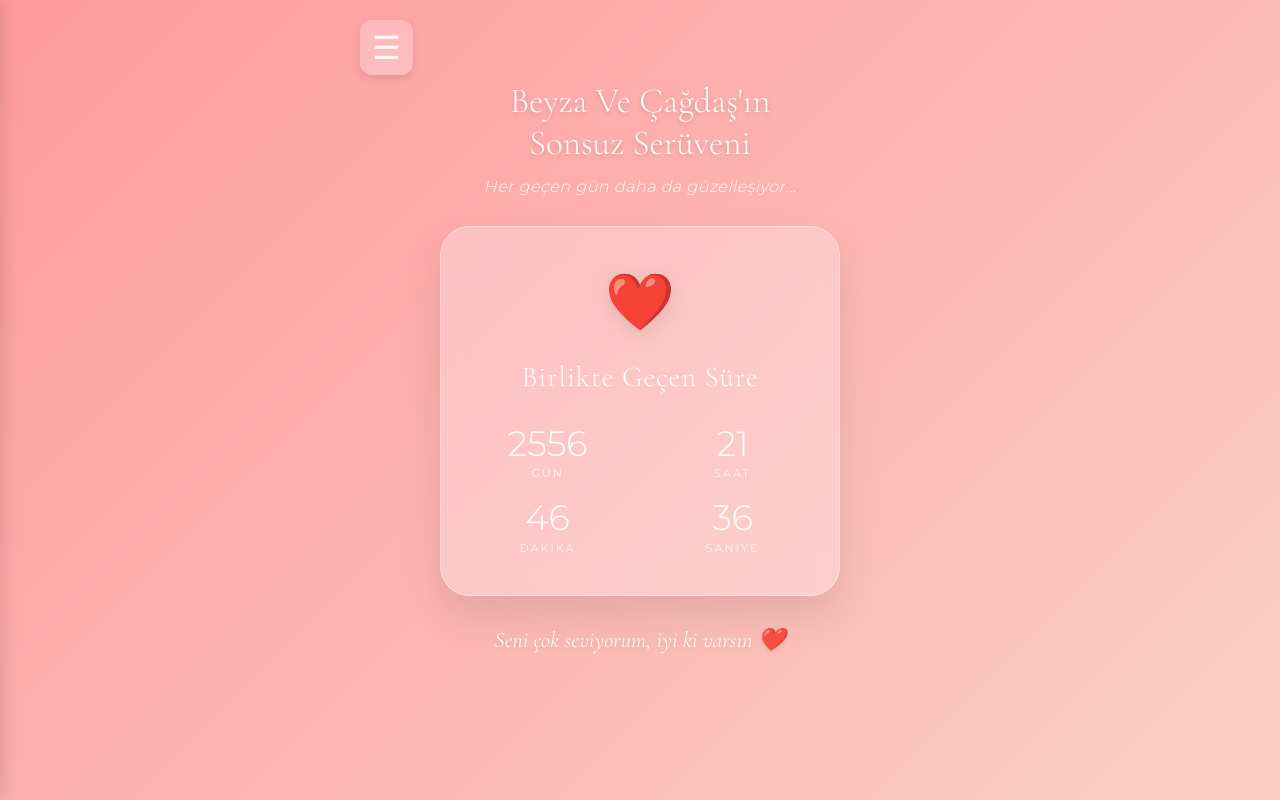
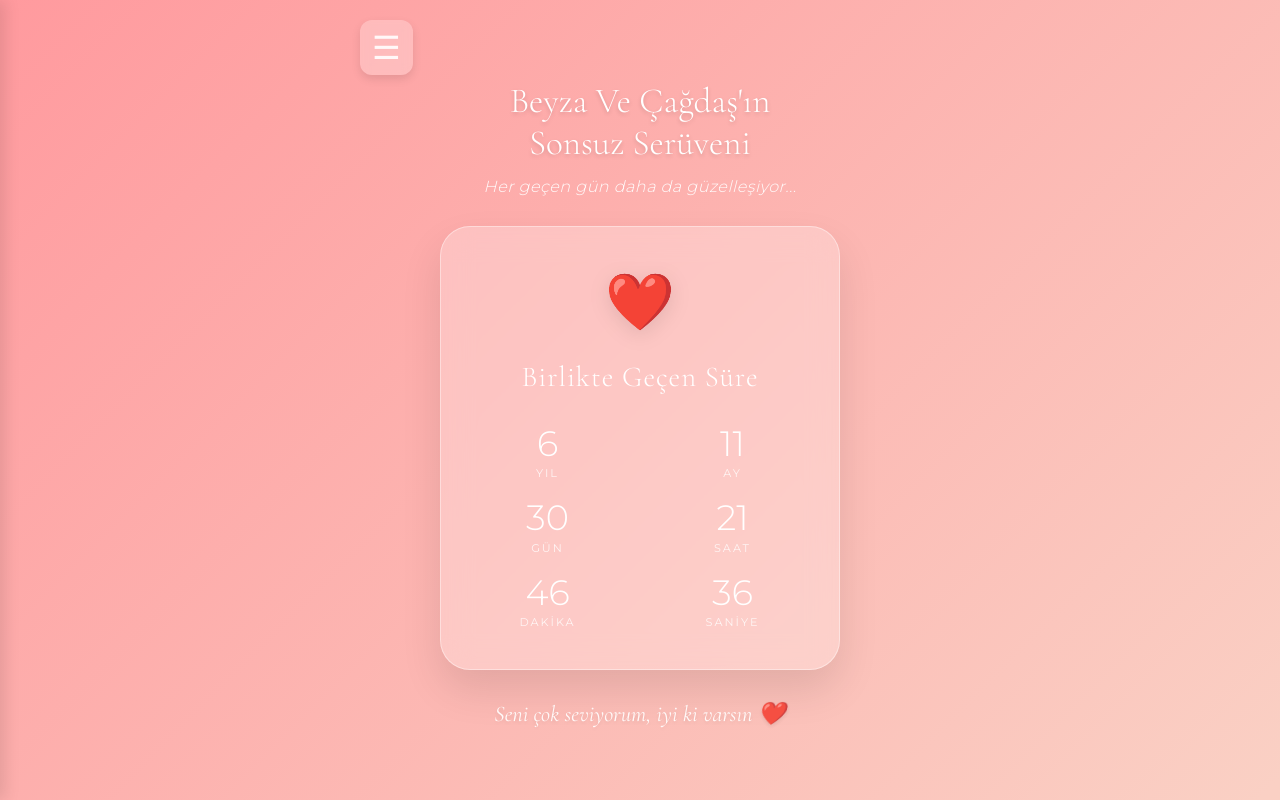
Before and after one commit to ulusalcagdass/sonsuz-seruven, a plain HTML site: page index.html in a window 1280 px wide. Drawn offline with nearby package versions, Linux system fonts and the light colour scheme; no server answers.

Commit message:
Otomatik güncelleme: 30 Kas 2025 Paz +03 00:46:31

```diff
--- a/index.html
+++ b/index.html
@@ -68,6 +68,14 @@
 
                     <div class="counter-grid">
                         <div class="time-item">
+                            <span id="years">00</span>
+                            <p>YIL</p>
+                        </div>
+                        <div class="time-item">
+                            <span id="months">00</span>
+                            <p>AY</p>
+                        </div>
+                        <div class="time-item">
                             <span id="days">00</span>
                             <p>GÜN</p>
                         </div>
@@ -79,7 +87,7 @@
                             <span id="minutes">00</span>
                             <p>DAKİKA</p>
                         </div>
-                        <div class="time-item full-width">
+                        <div class="time-item">
                             <span id="seconds">00</span>
                             <p>SANİYE</p>
                         </div>
--- a/script.js
+++ b/script.js
@@ -2,6 +2,8 @@
 const startDate = new Date('2018-11-30T00:00:00');
 
 // DOM Elementleri
+const yearsEl = document.getElementById('years');
+const monthsEl = document.getElementById('months');
 const daysEl = document.getElementById('days');
 const hoursEl = document.getElementById('hours');
 const minutesEl = document.getElementById('minutes');
@@ -9,14 +11,41 @@ const secondsEl = document.getElementById('seconds');
 
 function updateCounter() {
     const now = new Date();
-    const diff = now - startDate;
 
-    const days = Math.floor(diff / (1000 * 60 * 60 * 24));
-    const hours = Math.floor((diff / (1000 * 60 * 60)) % 24);
-    const minutes = Math.floor((diff / (1000 * 60)) % 60);
-    const seconds = Math.floor((diff / 1000) % 60);
+    let years = now.getFullYear() - startDate.getFullYear();
+    let months = now.getMonth() - startDate.getMonth();
+    let days = now.getDate() - startDate.getDate();
+    let hours = now.getHours() - startDate.getHours();
+    let minutes = now.getMinutes() - startDate.getMinutes();
+    let seconds = now.getSeconds() - startDate.getSeconds();
 
-    daysEl.textContent = days;
+    // Negatif değerleri düzeltme (Ödünç alma mantığı)
+    if (seconds < 0) {
+        seconds += 60;
+        minutes--;
+    }
+    if (minutes < 0) {
+        minutes += 60;
+        hours--;
+    }
+    if (hours < 0) {
+        hours += 24;
+        days--;
+    }
+    if (days < 0) {
+        // Bir önceki ayın kaç gün çektiğini bul
+        const previousMonth = new Date(now.getFullYear(), now.getMonth(), 0);
+        days += previousMonth.getDate();
+        months--;
+    }
+    if (months < 0) {
+        months += 12;
+        years--;
+    }
+
+    yearsEl.textContent = years;
+    monthsEl.textContent = months.toString().padStart(2, '0');
+    daysEl.textContent = days.toString().padStart(2, '0');
     hoursEl.textContent = hours.toString().padStart(2, '0');
     minutesEl.textContent = minutes.toString().padStart(2, '0');
     secondsEl.textContent = seconds.toString().padStart(2, '0');
--- a/style.css
+++ b/style.css
@@ -261,11 +261,7 @@ h1 {
     align-items: center;
 }
 
-.time-item.full-width {
-    grid-column: auto;
-    /* Saniye artık tam satır değil, 2. sütunda */
-    margin-top: 0;
-}
+
 
 .time-item span {
     font-size: 2.2rem;
```
Also changed, not shown: sw.js (+17 -1 lines).
